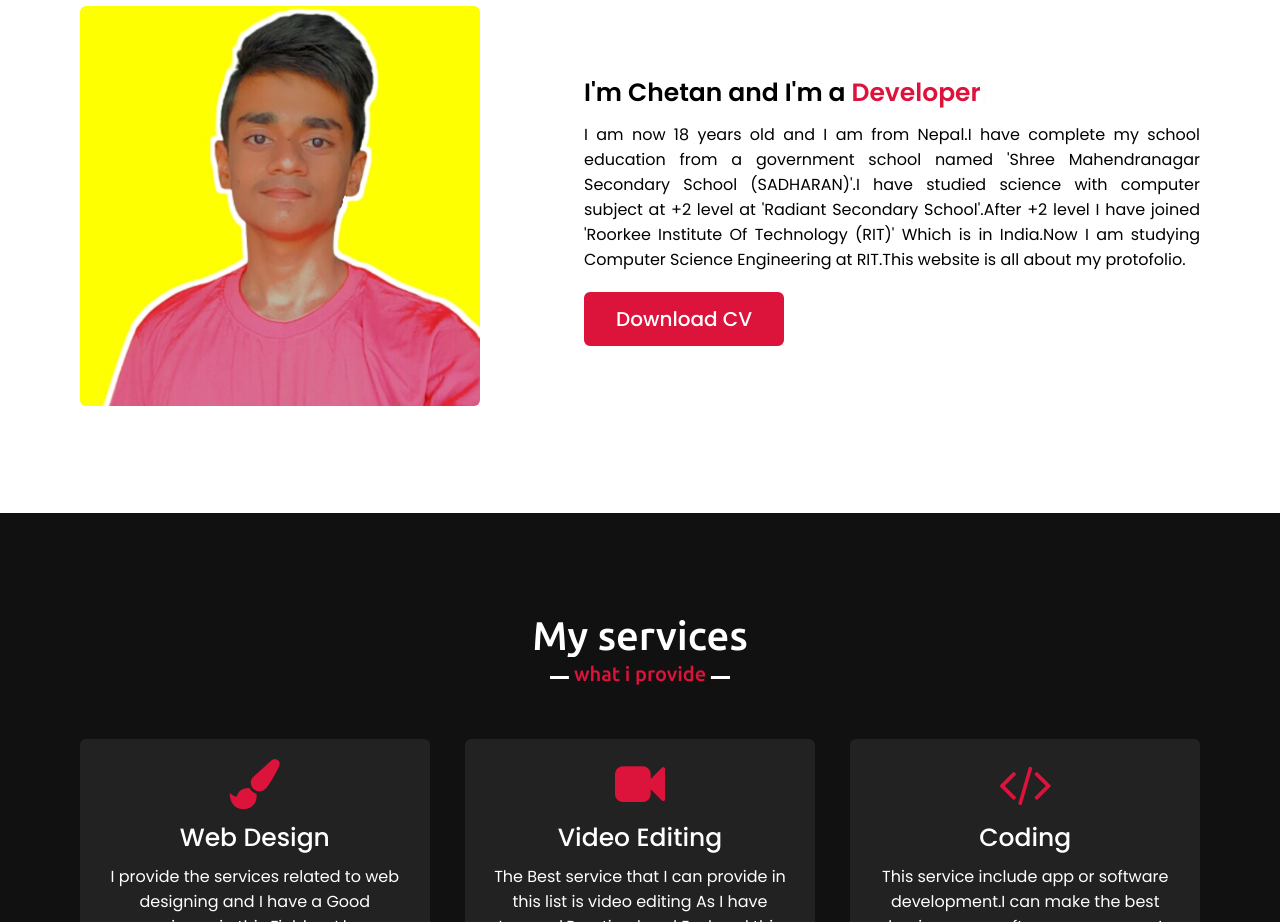
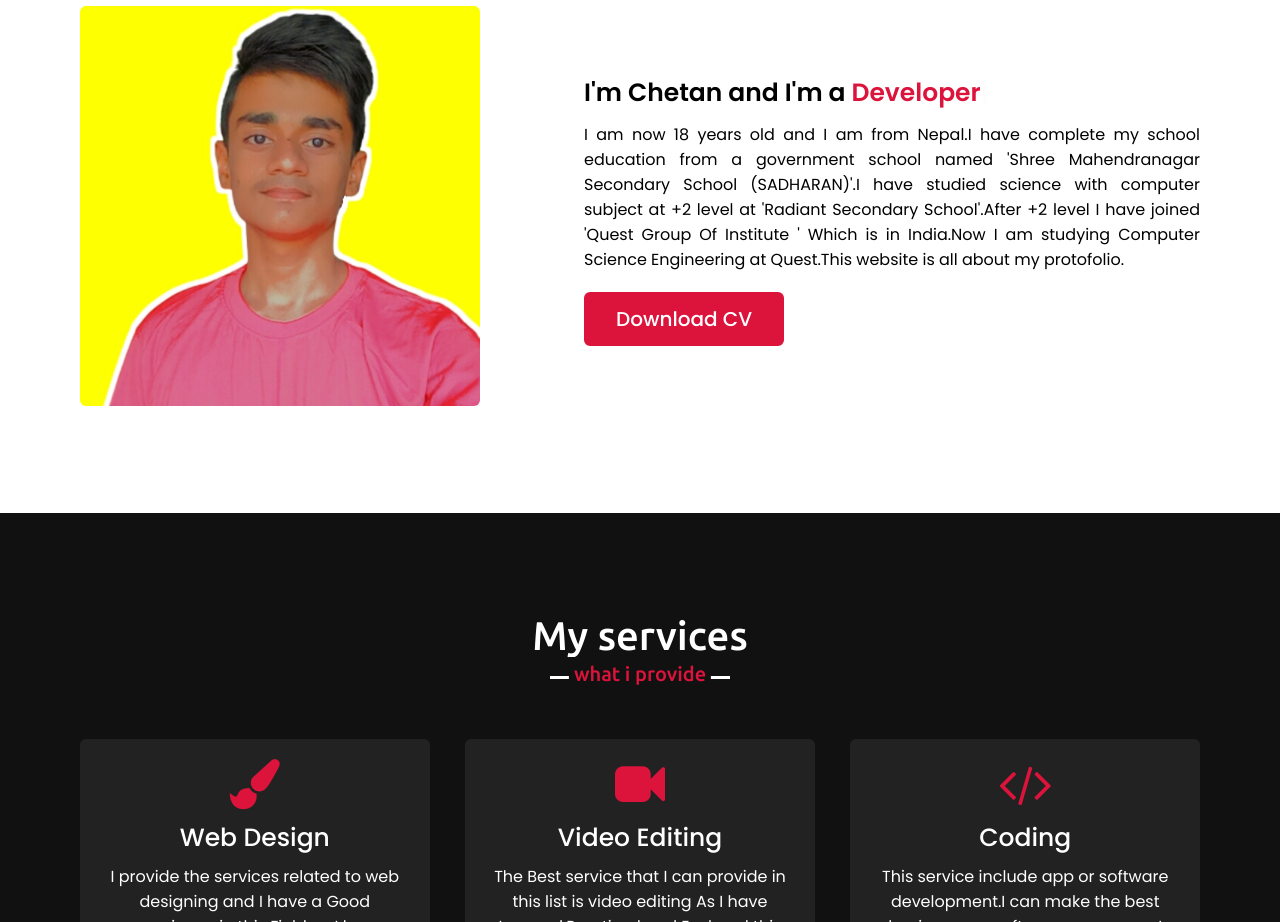
Before and after one commit to Chetan9848/portfolio-website, a plain HTML site: page index.html in a window 1280 px wide. Shown: the part 1020-1942 px from the top of the page. Drawn offline with nearby package versions, Linux system fonts and the light colour scheme.

Commit message:
modified the bio

```diff
--- a/index.html
+++ b/index.html
@@ -59,9 +59,9 @@
                         I'm Chetan and I'm a <span class="typing-2"></span> </div>
                     <p>I am now 18 years old and I am from Nepal.I have complete my school education from a government
                         school named 'Shree Mahendranagar Secondary School (SADHARAN)'.I have studied science with
-                        computer subject at +2 level at 'Radiant Secondary School'.After +2 level I have joined 'Roorkee
-                        Institute Of Technology (RIT)' Which is in India.Now I am studying Computer Science Engineering
-                        at RIT.This website is all about my protofolio. </p>
+                        computer subject at +2 level at 'Radiant Secondary School'.After +2 level I have joined 'Quest Group Of Institute
+                        ' Which is in India.Now I am studying Computer Science Engineering
+                        at Quest.This website is all about my protofolio. </p>
                     <a href="#">Download CV</a>
                 </div>
             </div>
```
